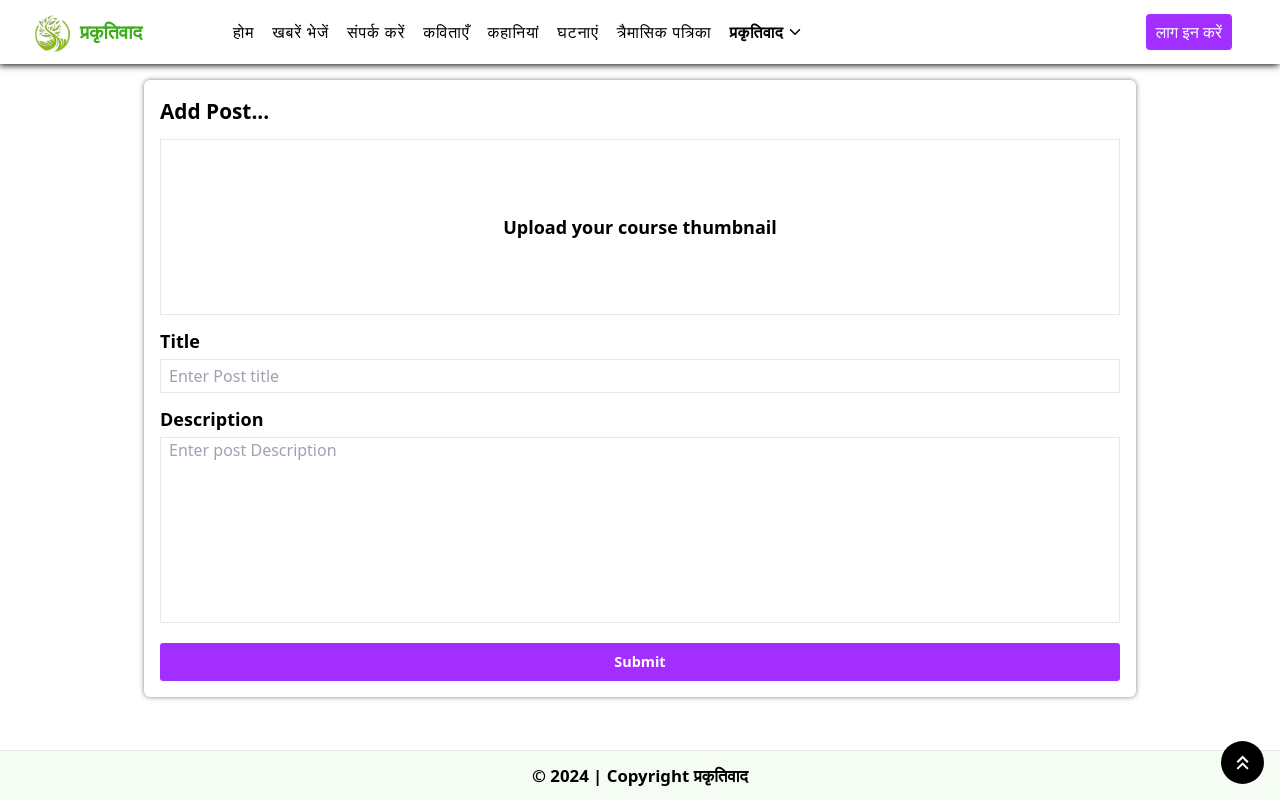
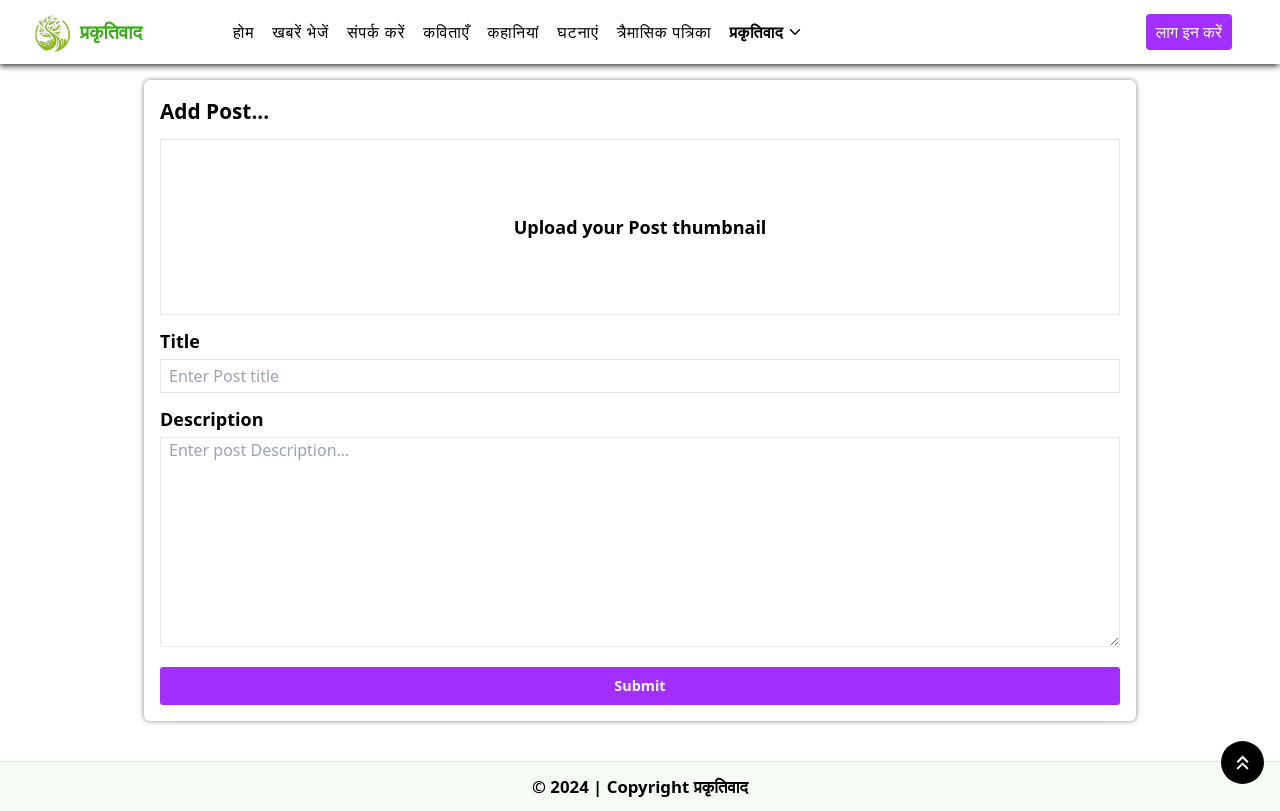
Before and after one commit to webakash1806/prakritiwad, a React (Vite) app in the folder client/: page /postAdd in a window 1280 px wide. Built offline with nearby package versions, Linux system fonts and the light colour scheme.

Commit message:
some style change

```diff
--- a/client/src/Page/Post/CreatePost.jsx
+++ b/client/src/Page/Post/CreatePost.jsx
@@ -55,8 +55,8 @@ const CreatePost = () => {
     }
 
     const response=await dispatch(addPost(userInput))
-
-  if(response?.payload?.success){
+  console.log(response);
+  if(response?.payload?.sucesss){
     setUserInput({
       title:"",
       description:"",
@@ -80,7 +80,7 @@ const CreatePost = () => {
                                         />
                                     ): (
                                         <div className="flex items-center justify-center w-full m-auto border h-44">
-                                            <h1 className="text-lg font-bold">Upload your course thumbnail</h1>
+                                            <h1 className="text-lg font-bold">Upload your Post thumbnail</h1>
                                         </div>
                                     )}
 
@@ -115,13 +115,13 @@ const CreatePost = () => {
                                 <label className="text-lg font-semibold" htmlFor="description">
                                     Description
                                 </label>
-                                <input
+                                <textarea
                                     required
                                     type="text"
                                     name="description"
                                     id="description"
                                     placeholder="Enter post Description"
-                                    className="px-2  bg-transparent border pb-[10rem]"
+                                    className="px-2  bg-transparent border pb-[10rem] line-clamp-1"
                                     value={userInput.description}
                                     onChange={handleUserInput}
                                 />
```
Also changed, not shown: 1 other file (tests, documents, lock files or other folders).
